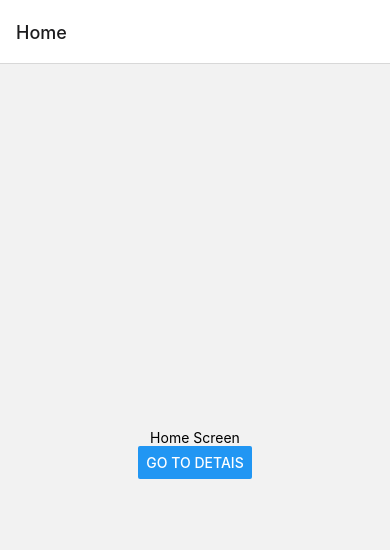
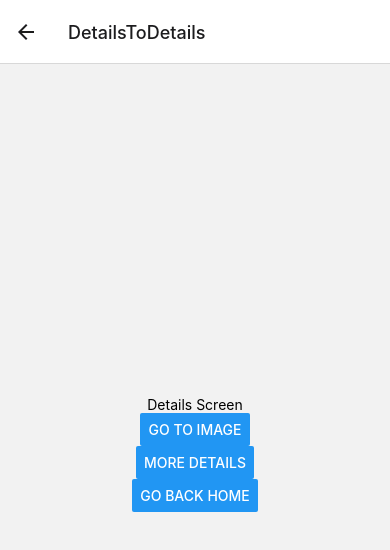
Before and after one commit to gabriel-paulino/LearningReactNative, a React Native app: screen /DetailsToDetails in a window 390 px wide. Shown: the top 550 px of the page. Built offline with nearby package versions, Linux system fonts and the light colour scheme.

Commit message:
Navigation Screen (Stack), Route

```diff
--- a/App.js
+++ b/App.js
@@ -14,18 +14,26 @@ export default function App() {
   return (
     <NavigationContainer>
       <Stack.Navigator
-      initialRouteName="Home">
+      initialRouteName="AppToHome">
         <Stack.Screen
-        name="Home"
+        name="AppToHome"
         component={HomeScreen}
         />
         <Stack.Screen
-        name="Details"
+        name="HomeToDetails"
         component={DetailsScreen}
         />
         <Stack.Screen
-        name="BigImageView"
+        name="DetailsToDetails"
+        component={DetailsScreen}
+        />
+        <Stack.Screen
+        name="DetailsToBigImageView"
         component={ImageScreen}
+        />
+        <Stack.Screen
+        name="BigImageViewToHome"
+        component={HomeScreen}
         />
       </Stack.Navigator>
     </NavigationContainer>
--- a/package.json
+++ b/package.json
@@ -3,11 +3,12 @@
   "version": "0.0.1",
   "private": true,
   "scripts": {
-    "android": "run-android",
+    "android": "react-native run-android",
     "ios": "run-ios",
     "start": "react-native start",
     "test": "jest",
-    "lint": "eslint ."
+    "lint": "eslint .",
+    "build": "webpack --config webpack.dev.js"
   },
   "dependencies": {
     "@react-navigation/native": "^6.0.2",
--- a/src/screens/DetailsScreen.js
+++ b/src/screens/DetailsScreen.js
@@ -2,14 +2,20 @@ import React from "react";
 import { Button, View, Text, StyleSheet } from "react-native";
 
 
-const DetailsScreen = () => {
+const DetailsScreen = ( {navigation, route} ) => {
+    console.log(route);
     return(
-
         <View style={styles.mainView}>
             <Text>Details Screen</Text>
             <Button
             title="Go to Image"
-            onPress={ () => {console.log("Go to BigImageView")}}/>
+            onPress={ () => {navigation.navigate("DetailsToBigImageView")}}/>
+            <Button
+            title="More Details"
+            onPress={ () => {navigation.push("DetailsToDetails")}}/>
+            <Button
+            title="Go Back Home"
+            onPress={ () => {navigation.popToTop()}}/>
         </View>
     );
 };
--- a/src/screens/HomeScreen.js
+++ b/src/screens/HomeScreen.js
@@ -2,14 +2,14 @@ import React from "react";
 import { Button, View, Text, StyleSheet } from "react-native";
 
 
-const HomeScreen = () => {
+const HomeScreen = ( {navigation, route} ) => {
+    console.log(route);
     return(
-
         <View style={styles.mainView}>
             <Text>Home Screen</Text>
             <Button
             title="Go to Detais"
-            onPress={ () => {console.log("Go to Detais")}}/>
+            onPress={ () => {navigation.navigate("HomeToDetails")}}/>
         </View>
     );
 };
--- a/src/screens/ImageScreen.js
+++ b/src/screens/ImageScreen.js
@@ -2,14 +2,14 @@ import React from "react";
 import { Button, View, Text, StyleSheet } from "react-native";
 
 
-const ImageScreen = () => {
+const ImageScreen = ({ navigation, route }) => {
+    console.log(route);
     return(
-
         <View style={styles.mainView}>
-            <Text>Home Screen</Text>
+            <Text>Big Image View</Text>
             <Button
             title="Go Home"
-            onPress={ () => {console.log("Go to Detais")}}/>
+            onPress={ () => {navigation.navigate("BigImageViewToHome")}}/>
         </View>
     );
 };
```
